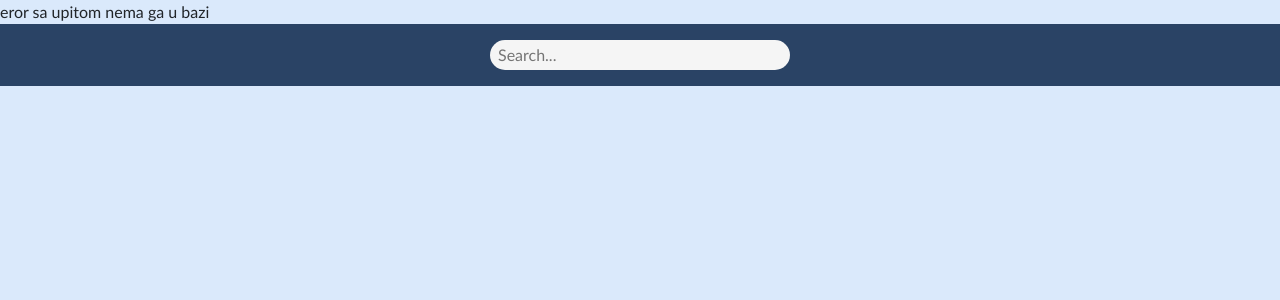
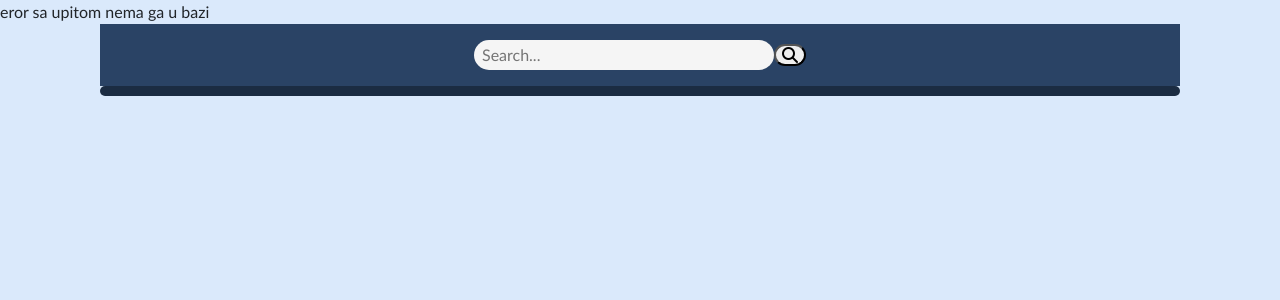
Before and after one commit to index-oo7/devsocnet, a PHP site: page /timeline.php in a window 1280 px wide. Shown: the top 300 px of the page. Run offline with PHP 8.4, Linux system fonts and the light colour scheme; the visitor is signed in with stand-in values (Sample User, id 1); data that the repository does not hold is empty; some libraries are stand-ins or nearby versions.

Commit message:
Added initial timeline post layout

```diff
--- a/pages/Timeline/timeline.css
+++ b/pages/Timeline/timeline.css
@@ -51,7 +51,7 @@ input:hover {
     align-items: center;
 }
 
-.post{
+.TimelinePost{
     color: var(--section);
     border-radius: 15px;
     background-color: #1b2c42;
--- a/pages/Timeline/timeline.php
+++ b/pages/Timeline/timeline.php
@@ -32,13 +32,12 @@
 
     </head>
     <body>
-        <div id="searchBar"><input class="input" name="text" placeholder="Search..." type="search"></div>
-
-
-
-
-
-
+        <div class = "container">
+            <div class = "col-md-12">
+                <div id="searchBar"><input class="input" name="text" placeholder="Search..." type="search"><button id="btnSearch"><i class="fas fa-search"></i></button></div>
+                <div class = "TimelinePost"></div>
+            </div>
+        </div>
 
 
 
```
